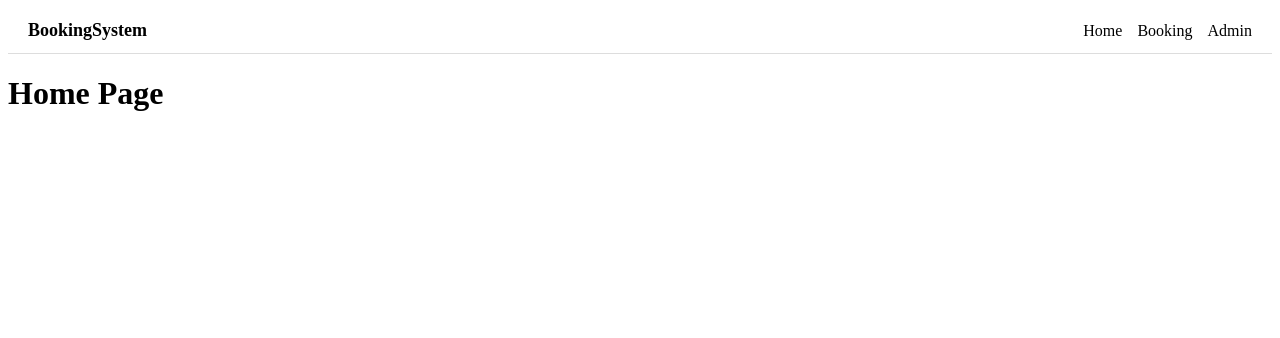
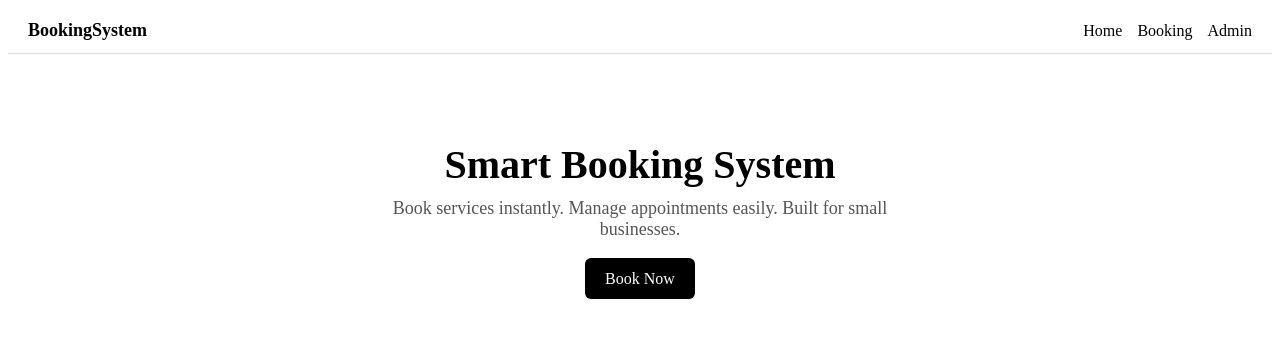
Before and after one commit to SifenAbduselam/booking_system, a React (Vite) app: page / in a window 1280 px wide. Shown: the top 338 px of the page. Built offline with nearby package versions, Linux system fonts and the light colour scheme.

Commit message:
rebuild home.jsx

```diff
--- a/src/pages/Home.jsx
+++ b/src/pages/Home.jsx
@@ -1,3 +1,41 @@
+import { Link } from "react-router-dom";
+
 export default function Home() {
-  return <h1>Home Page</h1>;
+  return (
+    <div style={styles.container}>
+      <h1 style={styles.title}>Smart Booking System</h1>
+
+      <p style={styles.subtitle}>
+        Book services instantly. Manage appointments easily. Built for small businesses.
+      </p>
+
+      <Link to="/booking" style={styles.button}>
+        Book Now
+      </Link>
+    </div>
+  );
 }
+
+const styles = {
+  container: {
+    padding: "60px 20px",
+    textAlign: "center",
+  },
+  title: {
+    fontSize: "40px",
+    marginBottom: "10px",
+  },
+  subtitle: {
+    fontSize: "18px",
+    color: "#555",
+    maxWidth: "500px",
+    margin: "0 auto 30px",
+  },
+  button: {
+    padding: "12px 20px",
+    backgroundColor: "black",
+    color: "white",
+    textDecoration: "none",
+    borderRadius: "6px",
+  },
+};
```
